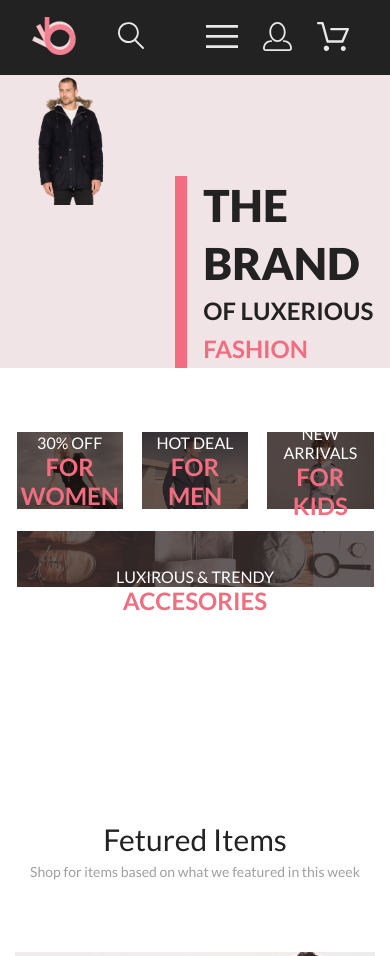
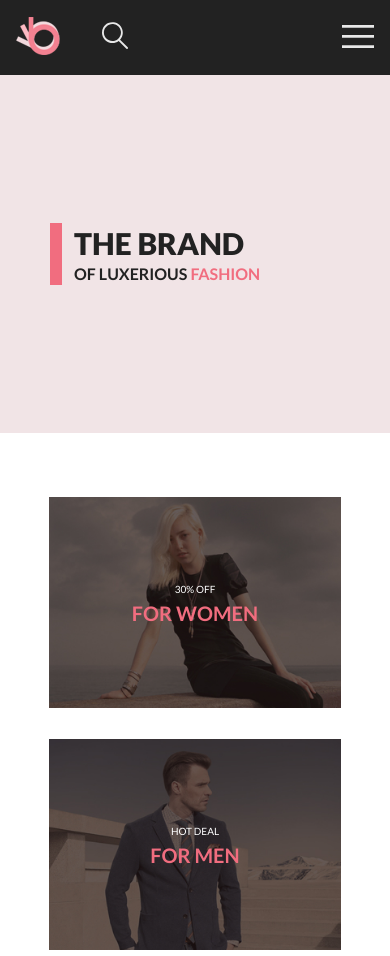
Before and after one commit to mariarchie/HTML-CSS3, a plain HTML site: page index.html in a window 390 px wide. Shown: the top 956 px of the page. Drawn offline with Linux system fonts and the light colour scheme.

Commit message:
Mobile version of the Shop project

```diff
--- a/index.html
+++ b/index.html
@@ -21,8 +21,8 @@
             </div>
             <nav class="header__right">
                 <a class="header__link-site" href="menu.html"><img src="img/menu.svg" alt="menu"></a>
-                <a class="header__link-site" href="registration.html"><img src="img/reg.svg" alt="reg"></a>
-                <a class="header__link-site" href="cart.html"><img src="img/cart.svg" alt="cart"></a>
+                <a class="header__link-site reg" href="registration.html"><img src="img/reg.svg" alt="reg"></a>
+                <a class="header__link-site cart" href="cart.html"><img src="img/cart.svg" alt="cart"></a>
             </nav>
             <input class="header__checkbox" id="header__check" type="checkbox">
         </header>
@@ -60,7 +60,7 @@
                 </div>
             </div>
             <div class="sale__item sale__item_big">
-                <img src="img/sibig.jpg" alt="sale image">
+                <img class="img_big" src="img/sibig.jpg" alt="sale image">
                 <div class="sale__content sale__content_big">
                     <p class="sale__text">LUXIROUS & TRENDY</p>
                     <h3 class="sale__heading">ACCESORIES</h3>
--- a/style.css
+++ b/style.css
@@ -272,7 +272,7 @@ a {
   justify-content: center;
 }
 
-@media (max-width: 1024px) {
+@media (max-width: 1024px) and (min-width: 768px) {
 
   .header__right {
     gap: 25px;
@@ -320,3 +320,99 @@ a {
     margin-bottom: 74px;
   }
 }
+
+@media (max-width: 767px) and (min-width: 320px){
+
+  .top {
+    overflow-x: hidden;
+  }
+
+  .header__right {
+    margin-right: 16px;
+  }
+
+  .reg {
+    display: none;
+  }
+
+  .cart {
+    display: none;
+  }
+
+  .header__left {
+    margin-left: 16px;
+  }
+
+
+  .promo {
+    padding: 148px 35px;
+  }
+
+  .promo__img {
+    display: none;
+  }
+
+  .promo__title {
+    font-size: 30px;
+    line-height: 40px;
+  }
+
+  .promo__heading {
+    font-size: 16px;
+    line-height: 22px;
+  }
+
+  .promo__content {
+    padding-left: 15px;
+  }
+
+  .promo__info {
+    margin-top: 0;
+    padding-left: 12px;
+  }
+
+  .sale {
+    gap: 28px;
+    padding-left: 14px;
+    padding-right: 14px;
+    padding-bottom: 0px;
+    grid-template-columns: repeat(auto-fit, 292px);
+    justify-content: center;
+  }
+
+  .sale__text {
+    font-size: 10px;
+  }
+
+  .sale__heading {
+    font-size: 20px;
+  }
+
+  .img_big {
+    min-height: 100px;
+  }
+
+  .sale__content_big {
+    height: 50%;
+  }
+
+
+  .product-box__content {
+    margin-top: 72px;
+    gap: 14px;
+    grid-template-columns: repeat(auto-fit, 300px);
+  }
+
+  .product2 {
+    justify-content: center;
+  }
+
+  .product2_img {
+    padding: 0px 79px;
+  }
+
+  .button_bottom {
+    margin-top: 41px;
+    margin-bottom: 85.5px;
+  }
+}
```
